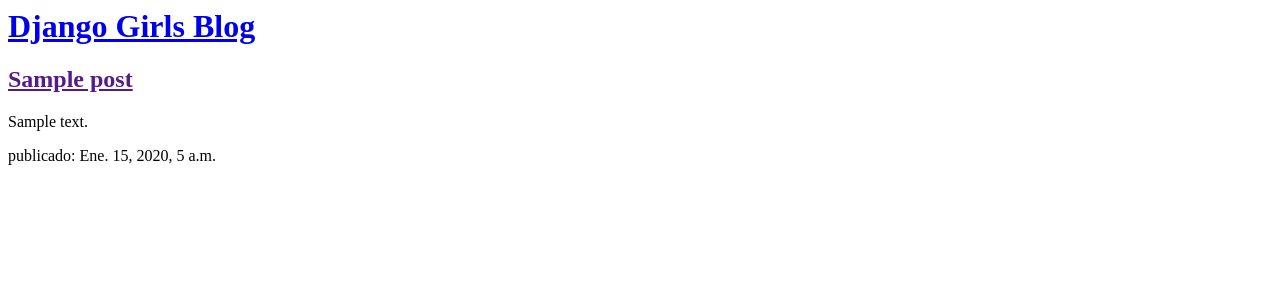
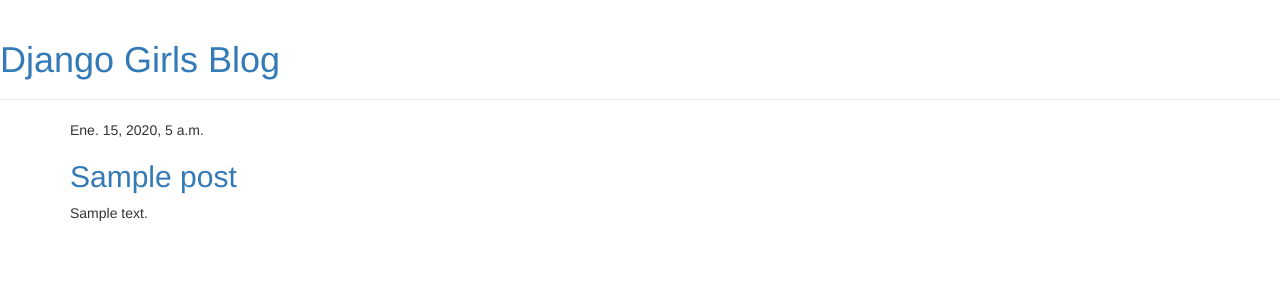
Before and after one commit to casvsv/django_practica, a Django app: page / in a window 1280 px wide. Shown: the top 300 px of the page. Run offline with Django 3.2, Linux system fonts and the light colour scheme; tables that the repository leaves empty hold one stand-in row (values such as "Sample post"); some libraries are stand-ins or nearby versions.

Commit message:
Plantillas

```diff
--- a/mysite/settings.py
+++ b/mysite/settings.py
@@ -119,8 +119,10 @@
 # https://docs.djangoproject.com/en/3.2/howto/static-files/
 
 STATIC_URL = '/static/'
-STATIC_ROOT = BASE_DIR / 'static'
-
+STATIC_ROOT = 'staticfiles'
+STATICFILES_DIRS = (
+    os.path.join(BASE_DIR, 'static'),
+)
 # Default primary key field type
 # https://docs.djangoproject.com/en/3.2/ref/settings/#default-auto-field
 
--- /dev/null
+++ b/templates/blog/base.html
@@ -0,0 +1,24 @@
+{% load static %}
+<html>
+
+    <head>
+        <title>Django Girls blog</title>
+        <link rel="stylesheet" href="//maxcdn.bootstrapcdn.com/bootstrap/3.2.0/css/bootstrap.min.css">
+        <link rel="stylesheet" href="//maxcdn.bootstrapcdn.com/bootstrap/3.2.0/css/bootstrap-theme.min.css">
+        <link href="//fonts.googleapis.com/css?family=Lobster&subset=latin,latin-ext" rel="stylesheet" type="text/css">
+        <link rel="stylesheet" href="{% static 'css/blog.css' %}">
+    </head>
+    <body>
+        <div class="page-header">
+            <h1><a href="/">Django Girls Blog</a></h1>
+        </div>
+        <div class="content container">
+            <div class="row">
+                <div class="col-md-8">
+                {% block content %}
+                {% endblock %}
+                </div>
+            </div>
+        </div>
+    </body>
+</html>
--- a/templates/blog/post_list.html
+++ b/templates/blog/post_list.html
@@ -1,17 +1,13 @@
-<html>
-    <head>
-        <title>Django Girls blog</title>
-    </head>
-    <body>
-        <div>
-            <h1><a href="/">Django Girls Blog</a></h1>
+{% extends 'blog/base.html' %}
+
+{% block content %}
+{% for post in posts %}
+    <div class="post">
+        <div class="date">
+            {{ post.published_date }}
         </div>
-        {% for post in posts %}
-        <div>
         <h2><a href="">{{ post.title }}</a></h2>
         <p>{{ post.text|linebreaksbr }}</p>
-        <p> publicado: {{ post.published_date }}</p>
-        </div>
-        {% endfor %}
-    </body>
-</html>
+    </div>
+{% endfor %}
+{% endblock %}
```
